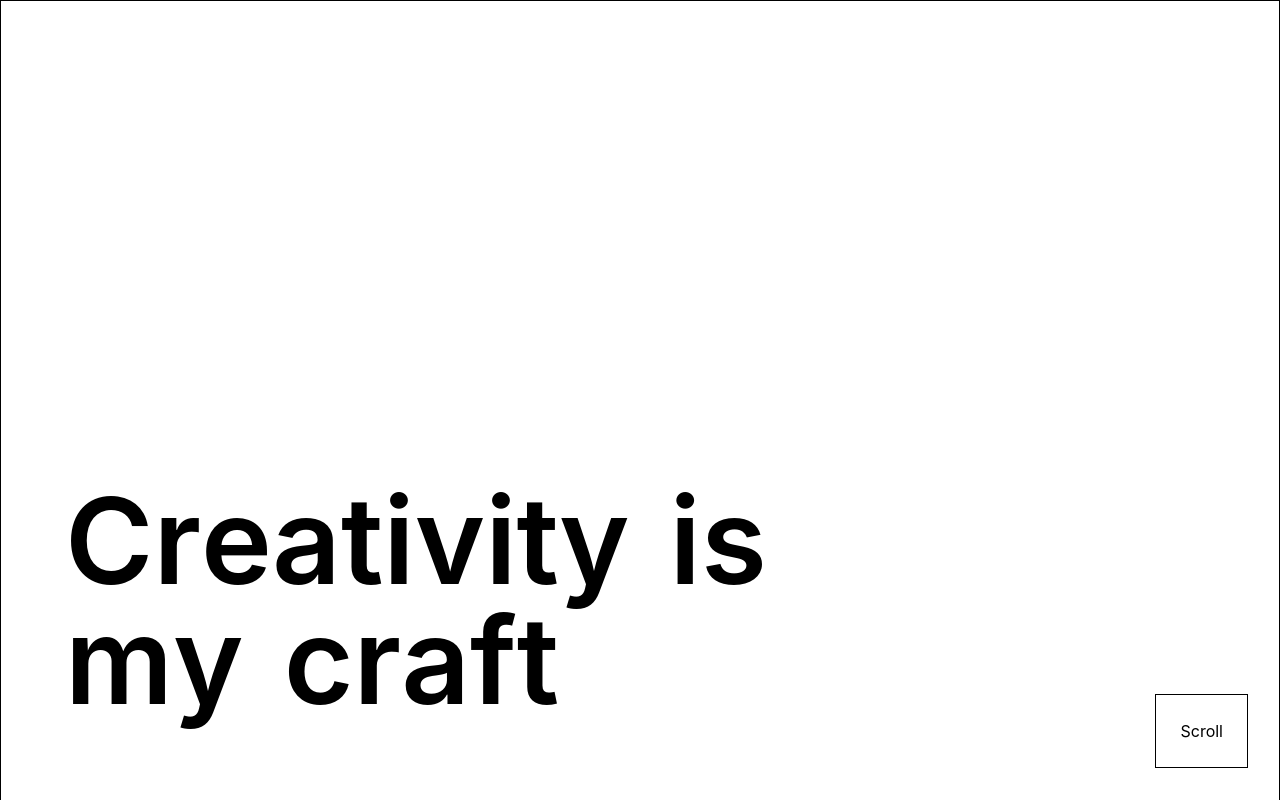
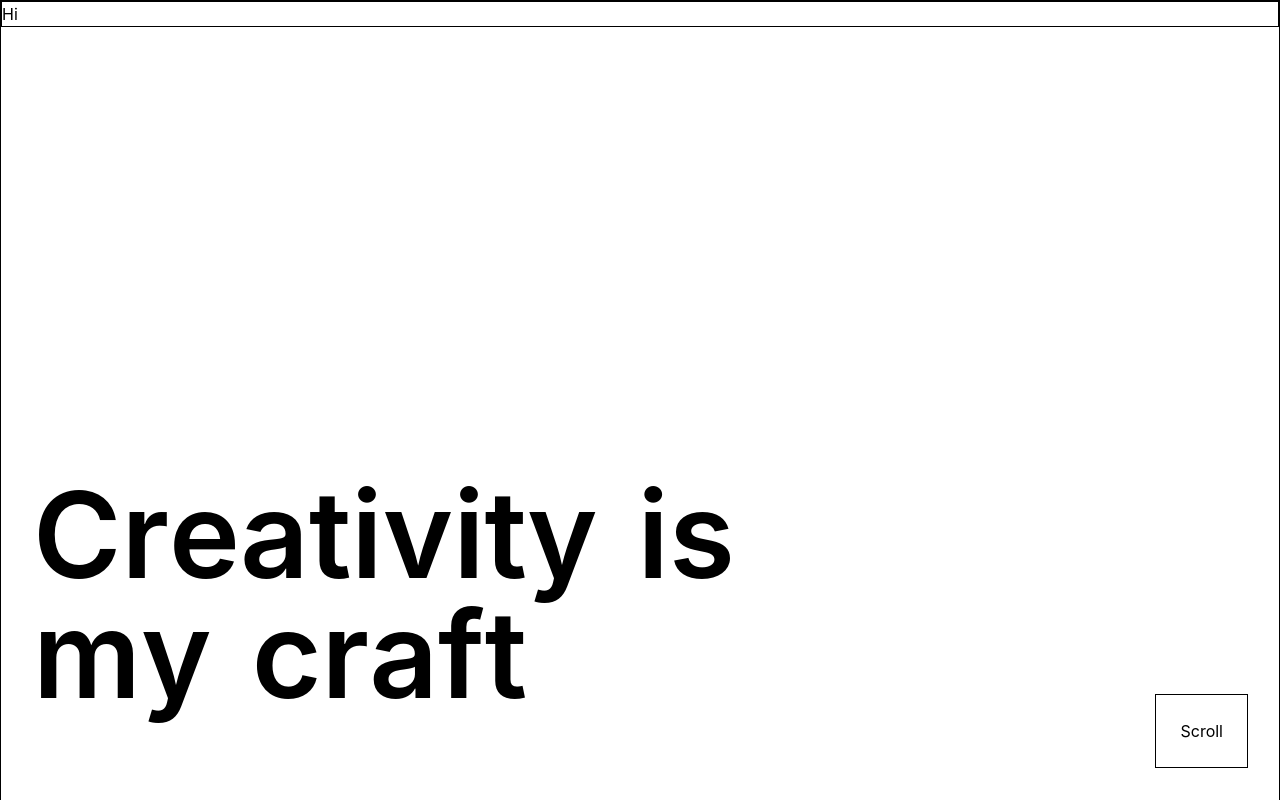
Before and after one commit to tom1dev/portfolio, a React app: page / in a window 1280 px wide. Shown: the top 800 px of the page. Built offline with nearby package versions, Linux system fonts and the light colour scheme; the HTML template or start-up script is replaced by a standard one.

Commit message:
added header

```diff
--- a/src/App.tsx
+++ b/src/App.tsx
@@ -24,7 +24,7 @@ function App() {
   return (
     <div className="flex flex-col min-h-screen w-full">
       {/* Intro Section */}
-      <div className="min-h-screen border w-full p-8">
+      <div className="min-h-screen border w-full">
         <Intro />
       </div>
 
--- a/src/components/Intro.tsx
+++ b/src/components/Intro.tsx
@@ -1,13 +1,22 @@
 import "tailwindcss";
 import { LetterCollision } from "./intro/LetterCollision";
 import ScrollSign from "./intro/ScrollSign";
+import Header from "./intro/Header";
 function Intro(){
     return(
 
-    <div className="h-full overflow-hidden">
-        <LetterCollision />
-        <ScrollSign />
-    </div>
+        <div className="h-full flex flex-col">
+            <div className="w-full border flex h-1/3">
+                <Header/>
+            </div>
+
+            <div className="flex-1 overflow-hidden">
+                <LetterCollision />
+                <ScrollSign />
+            </div>
+
+        </div>
+
     );
 }
 
--- a/src/components/MyExperience.tsx
+++ b/src/components/MyExperience.tsx
@@ -2,7 +2,7 @@ import "tailwindcss";
 function MyExperience(){
     return(
     <>
-        Experiance
+        Experience
     </>
     );
 }
--- /dev/null
+++ b/src/components/intro/Header.tsx
@@ -0,0 +1,14 @@
+
+
+function Header(){
+
+
+    return(<div className="">
+        Hi
+    </div>
+
+    )
+
+}
+
+export default Header
--- a/src/components/intro/LetterCollision.tsx
+++ b/src/components/intro/LetterCollision.tsx
@@ -44,12 +44,19 @@ function animateLettersOnScroll(ref: React.RefObject<HTMLDivElement | null>) {
   });
 }
 export function LetterCollision() {
+
   const ref = useRef<HTMLDivElement>(null);
+
   useEffect(() => {
-    if (!ref.current) return;
+    if (!ref.current) {
+      return;
+    }
+
     animateLettersOnScroll(ref);
     ScrollTrigger.addEventListener('refreshInit', () => ScrollTrigger.refresh());
   }, []);
+
+
   return (
     <div ref={ref} className="ml-8 scroll-smooth">
       {/* layout for two lines + sub-sentence */}
```
